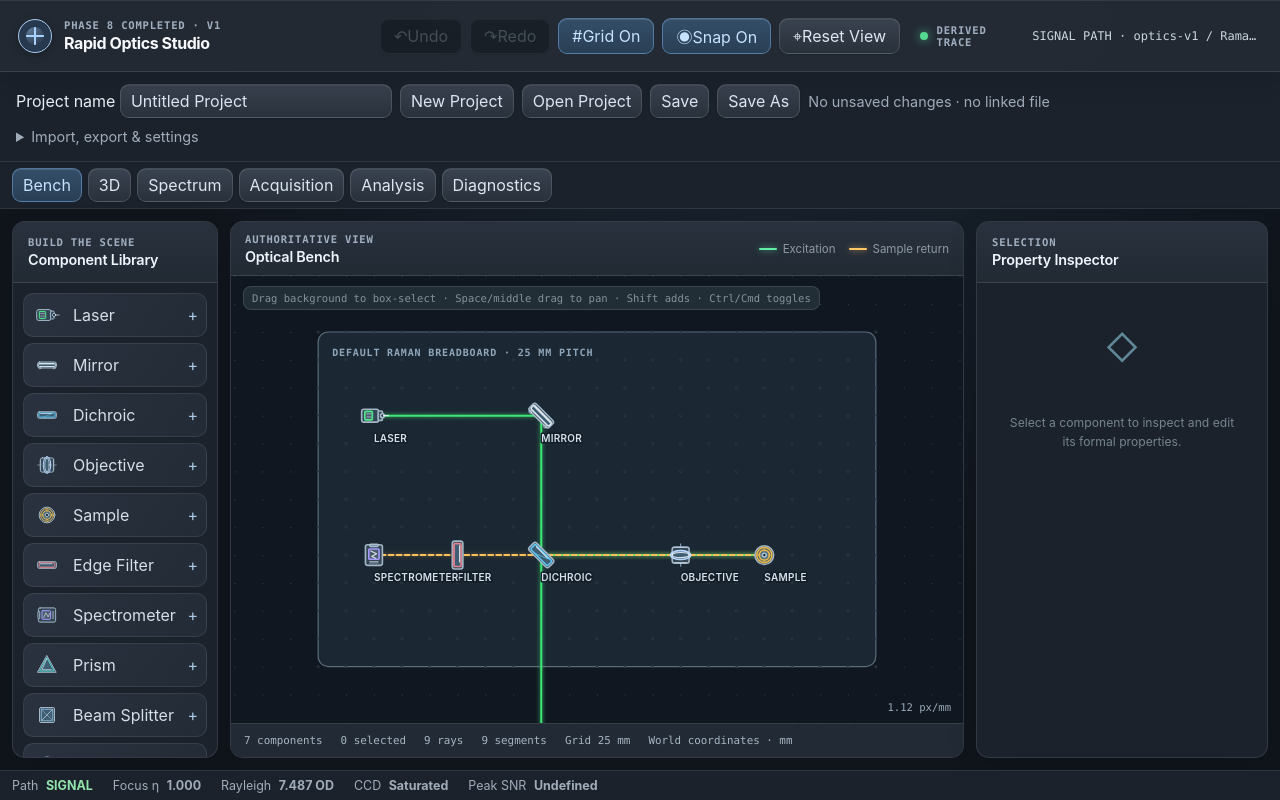
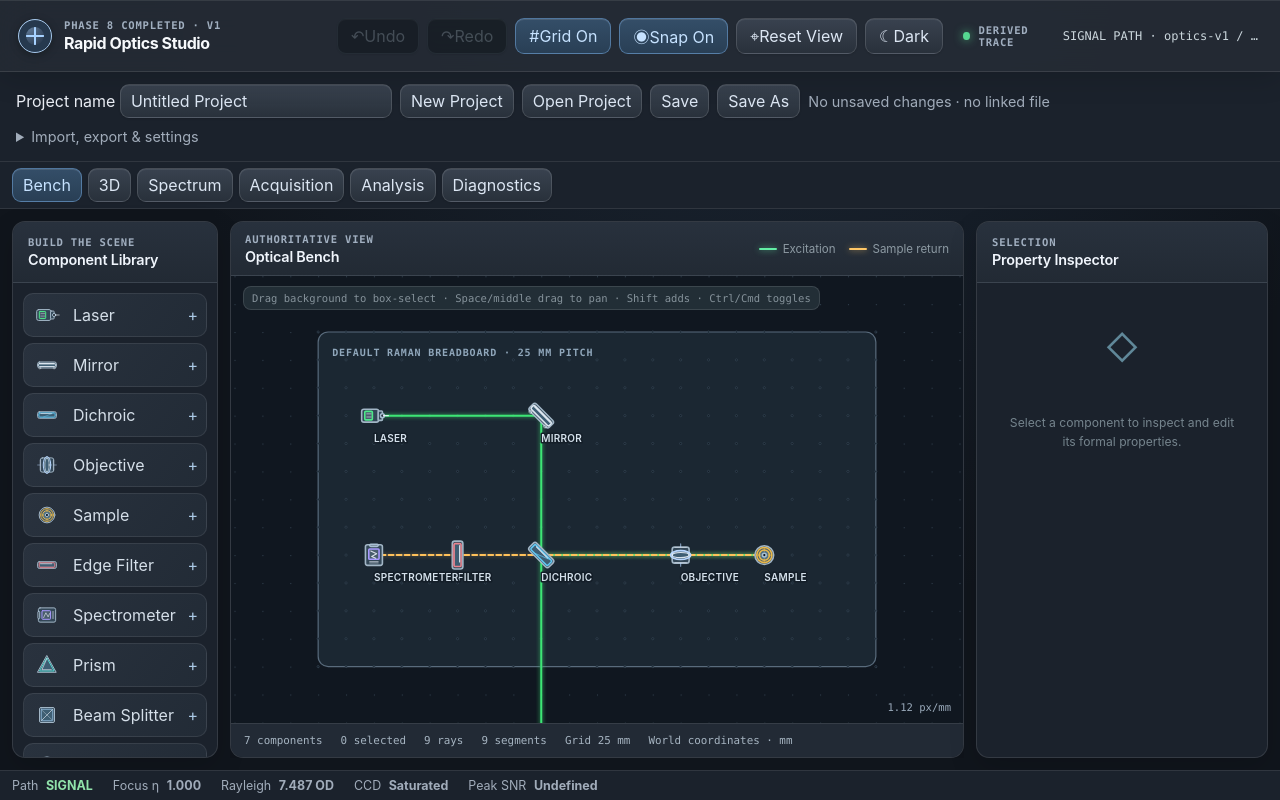
Before and after one commit to Muilrz/Rapid_Optics_Studio, a React (Vite) app: page / in a window 1280 px wide. Built offline with nearby package versions, Linux system fonts and the light colour scheme.

Commit message:
feat(ui): expose compact Light/Dark switch in existing toolbar

```diff
--- a/src/App.tsx
+++ b/src/App.tsx
@@ -1,4 +1,5 @@
 import { useState } from 'react'
+import { useAppearance } from './app/appearance'
 import { DiagnosticsPanel, EngineeringStatus } from './features/studio/DiagnosticsPanel'
 import { ProjectControls } from './features/project/ProjectControls'
 import { PresentationSection } from './features/presentation/PresentationSection'
@@ -13,6 +14,7 @@ import { useStudioStore } from './store/studioStore'
 
 function App() {
   const [workspace, setWorkspace] = useState('Bench')
+  const { appearance, toggleAppearance } = useAppearance()
   const epoch = useStudioStore((state) => state.projectEpoch)
   const scene = useStudioStore((state) => state.authoritative.scene)
   const trace = useStudioStore((state) => state.derived.trace)
@@ -101,6 +103,18 @@ function App() {
             </span>
             Reset View
           </button>
+          <button
+            type="button"
+            className="toolbar-button appearance-toggle"
+            onClick={toggleAppearance}
+            aria-label={`Switch to ${appearance === 'dark' ? 'light' : 'dark'} theme`}
+            title={`Switch to ${appearance === 'dark' ? 'Light' : 'Dark'} Mode`}
+          >
+            <span className="appearance-symbol" aria-hidden="true">
+              {appearance === 'dark' ? '☀' : '☾'}
+            </span>
+            {appearance === 'dark' ? 'Light' : 'Dark'}
+          </button>
         </div>
 
         <div
```
